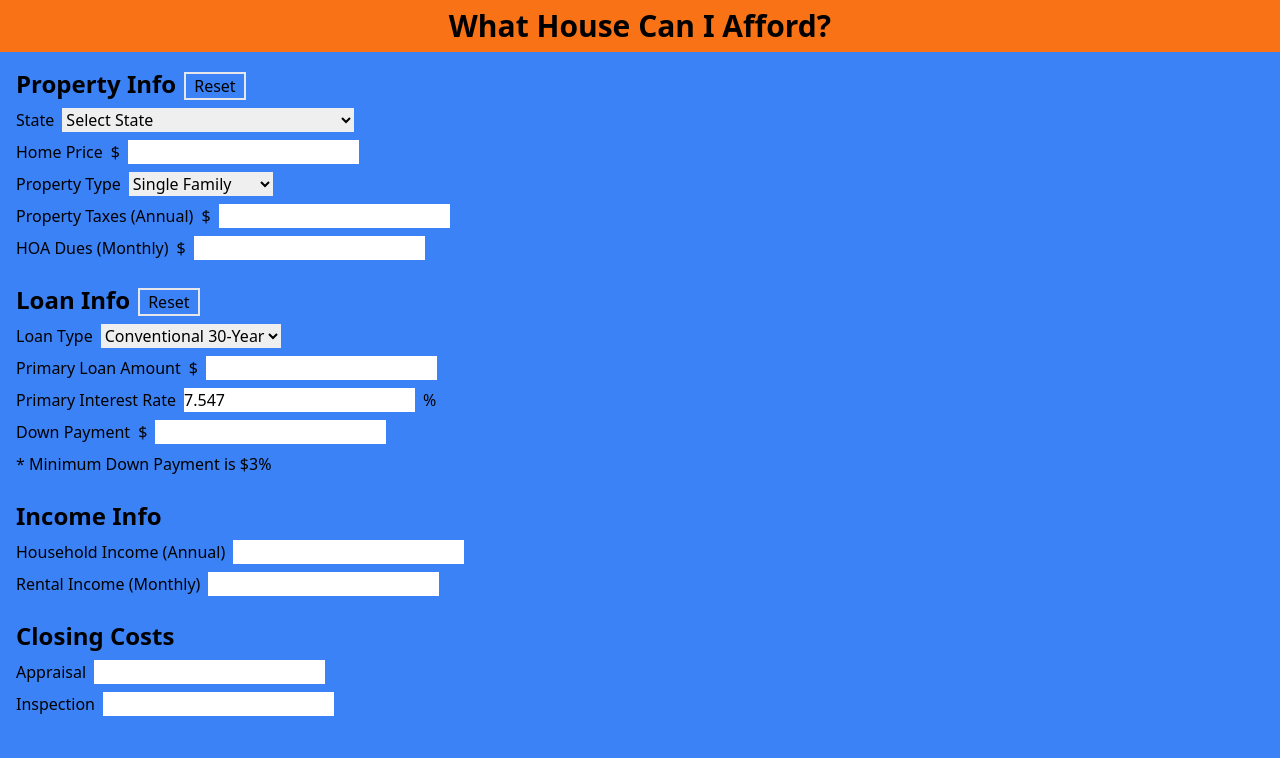
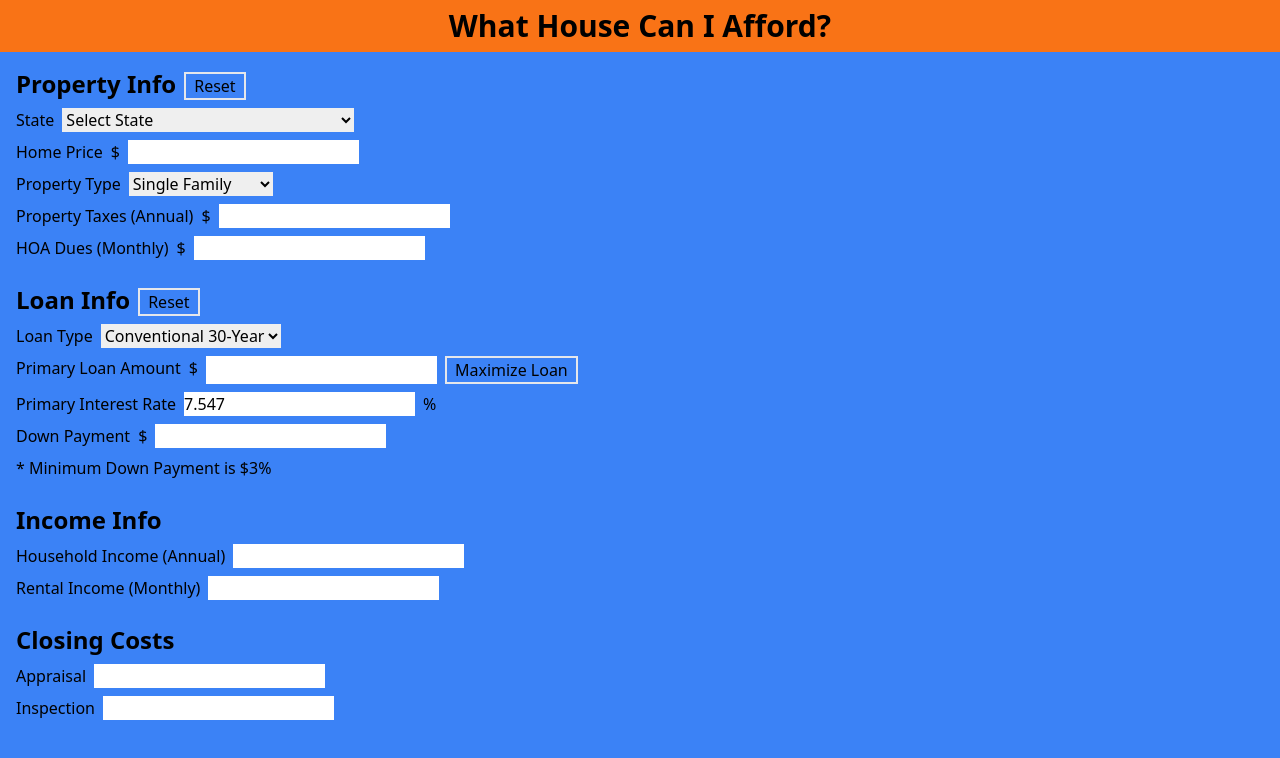
Before and after one commit to samueltanner/mortgage_app, a Next.js app: page / in a window 1280 px wide. Shown: the top 758 px of the page. Built offline with nearby package versions, Linux system fonts and the light colour scheme.

Commit message:
gets loan optimization working for convenional loans

```diff
--- a/src/components/LoanInfoCard.tsx
+++ b/src/components/LoanInfoCard.tsx
@@ -1,7 +1,7 @@
 import { parsePrice, handlePriceChange, getCleanNumber } from '@/lib/helpers'
 interface Props {
   loanType: string
-  conventionalLoanLimit: number | undefined
+  conventionalLoanLimit: number
   primaryLoanAmount: string
   downPayment: string
   homePrice: string
@@ -46,12 +46,17 @@ export const LoanInfoCard = ({
     setDownPayment('')
     setPrimaryInterestRate(7.547)
     setLoanType('conventional')
-    setConventionalLoanLimit(undefined)
   }
 
+  const cleanDownPayment = getCleanNumber(downPayment)
+  const cleanHomePrice = getCleanNumber(homePrice)
+  const cleanPrimaryLoanAmount = getCleanNumber(primaryLoanAmount)
+  const cleanFHALoanAmount = getCleanNumber(FHALoanAmount)
+  const minDownPayment =
+    cleanHomePrice * (loanType === 'conventional' ? 0.03 : 0.035)
+  const houseLoanLimitDiff = cleanHomePrice - conventionalLoanLimit
+
   const downPaymentTooLow = () => {
-    const cleanDownPayment = getCleanNumber(downPayment)
-    const cleanHomePrice = getCleanNumber(homePrice)
     if (loanType === 'conventional') {
       return cleanDownPayment / cleanHomePrice < 0.03
     }
@@ -61,15 +66,53 @@ export const LoanInfoCard = ({
   }
 
   const salesPriceNotMet = () => {
-    const cleanDownPayment = getCleanNumber(downPayment)
-    const cleanHomePrice = getCleanNumber(homePrice)
-    const cleanPrimaryLoanAmount = getCleanNumber(primaryLoanAmount)
-    const cleanFHALoanAmount = getCleanNumber(FHALoanAmount)
     if (loanType === 'conventional') {
       return cleanDownPayment + cleanPrimaryLoanAmount !== cleanHomePrice
     }
     if (loanType === 'fha') {
       return cleanDownPayment + cleanFHALoanAmount !== cleanHomePrice
+    }
+  }
+
+  const maximizeLoan = () => {
+    if (!homePrice) return
+    if (loanType === 'conventional') {
+      if (houseLoanLimitDiff > minDownPayment) {
+        setPrimaryLoanAmount(
+          handlePriceChange(conventionalLoanLimit.toString()),
+        )
+        setDownPayment(handlePriceChange(houseLoanLimitDiff.toString()))
+      }
+
+      if (houseLoanLimitDiff < minDownPayment) {
+        setDownPayment(handlePriceChange(minDownPayment.toString()))
+        setPrimaryLoanAmount(
+          handlePriceChange((cleanHomePrice - cleanDownPayment).toString()),
+        )
+      }
+    }
+    if (loanType === 'fha') {
+      null
+    }
+  }
+
+  const adjustLoanValueBasedOnDownPayment = () => {
+    if (downPaymentTooLow()) return maximizeLoan()
+    if (loanType === 'conventional') {
+      const newLoanAmount = cleanHomePrice - cleanDownPayment
+      setPrimaryLoanAmount(handlePriceChange(newLoanAmount.toString()))
+    }
+  }
+
+  const loanOptimized = () => {
+    if (loanType === 'conventional') {
+      return cleanHomePrice - cleanPrimaryLoanAmount - cleanDownPayment === 0
+    }
+  }
+
+  const loanMaximized = () => {
+    if (loanType === 'conventional') {
+      return cleanPrimaryLoanAmount === conventionalLoanLimit
     }
   }
 
@@ -124,6 +167,16 @@ export const LoanInfoCard = ({
                 setPrimaryLoanAmount(handlePriceChange(e.target.value))
               }}
             />
+            {!loanMaximized() && (
+              <button
+                className="border-2 px-2"
+                onClick={() => {
+                  maximizeLoan()
+                }}
+              >
+                Maximize Loan
+              </button>
+            )}
           </span>
           <span className="flex gap-2">
             <label htmlFor="primaryInterestRate">Primary Interest Rate</label>
@@ -170,17 +223,14 @@ export const LoanInfoCard = ({
           onChange={(e) => setDownPayment(handlePriceChange(e.target.value))}
           value={downPayment}
         />
-        {homePrice && primaryLoanAmount && (
+        {homePrice && primaryLoanAmount && !loanOptimized() && (
           <button
             className="border-2 px-2"
             onClick={() => {
-              const cleanHomePrice = getCleanNumber(homePrice)
-              const cleanLoanValue = getCleanNumber(primaryLoanAmount)
-              const optimizedDP = cleanHomePrice - cleanLoanValue
-              setDownPayment(handlePriceChange(optimizedDP.toString()))
+              adjustLoanValueBasedOnDownPayment()
             }}
           >
-            Calculate
+            Optimize For Down Payment
           </button>
         )}
         {homePrice && downPayment && (
@@ -205,6 +255,9 @@ export const LoanInfoCard = ({
           </p>
         )}
         {salesPriceNotMet() && <p>* Loan Amount + Down Payment ≠ Home Price</p>}
+        {cleanPrimaryLoanAmount > conventionalLoanLimit && (
+          <p>* Loan Amount cannot exceed Loan Limit</p>
+        )}
       </div>
       {/* <hr className="w-1/2" /> */}
       {/* <p> Primary Loan Amount + Down Payment = Home Price</p>
--- a/src/pages/index.tsx
+++ b/src/pages/index.tsx
@@ -11,7 +11,7 @@ export default function Home() {
   const [piggybackInterestRate, setPiggybackInterestRate] =
     useState<number>(9.1)
   const [loanType, setLoanType] = useState<string>('conventional')
-  const [mortgageInsurance, setMortgageInsurance] = useState<boolean>(true)
+  // const [mortgageInsurance, setMortgageInsurance] = useState<boolean>(true)
   const [counties, setCounties] = useState<County[] | undefined>(undefined)
   const [selectedState, setSelectedState] = useState<string | undefined>(
     'initial',
@@ -19,9 +19,7 @@ export default function Home() {
   const [selectedCounty, setSelectedCounty] = useState<County>()
   const [homePrice, setHomePrice] = useState<string>('')
   const [propertyType, setPropertyType] = useState<number>(1)
-  const [conventionalLoanLimit, setConventionalLoanLimit] = useState<
-    number | undefined
-  >()
+  const [conventionalLoanLimit, setConventionalLoanLimit] = useState<number>()
   const [FHALoanLimit, setFHALoanLimit] = useState<number | undefined>()
   const [downPayment, setDownPayment] = useState<string>('')
   const [HOADues, setHOADues] = useState<string>('')
@@ -167,7 +165,7 @@ export default function Home() {
                 <select
                   id="propertyType"
                   onChange={(e) => setPropertyType(parseInt(e.target.value))}
-                  defaultValue="1"
+                  value={propertyType}
                 >
                   <option value="1">Single Family</option>
                   <option disabled>---Multi-Family---</option>
```
